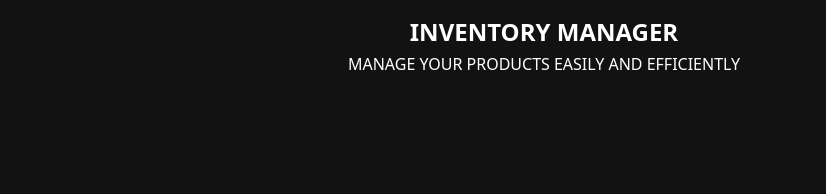
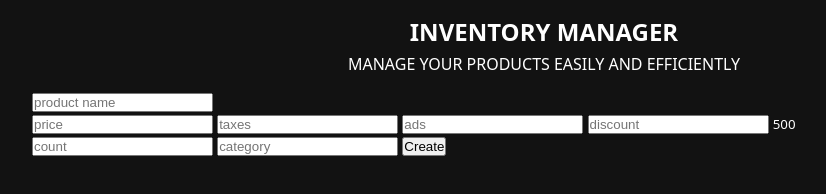
Before and after one commit to mohamed-dev-404/inventory-manager, a plain HTML site: page index.html in a window 1280 px wide. Shown: the whole page, without its empty margins (96-922 px from the left). Drawn offline with Linux system fonts and the light colour scheme.

Commit message:
feat: add product input form with fields for name, price, taxes, ads, discount, count, category, and total price display.

```diff
--- a/index.html
+++ b/index.html
@@ -17,6 +17,17 @@
         </header>
 
         <div class="inputs">
+            <input placeholder="product name" type="text" id="productName">
+            <div class="price">
+                <input onkeyup="getTotalPrice()" id="price" type="number" placeholder="price">
+                <input onkeyup="getTotalPrice()" id="taxes" type="number" placeholder="taxes">
+                <input onkeyup="getTotalPrice()" id="ads" type="number" placeholder="ads">
+                <input onkeyup="getTotalPrice()" id="discount" type="number" placeholder="discount">
+                <small id="totalPrice">500</small>
+            </div>
+            <input placeholder="count" type="number" id="count">
+            <input placeholder="category" type="text" id="category">
+            <button id="create">Create</button>
         </div>
 
         <div class="view">
```
